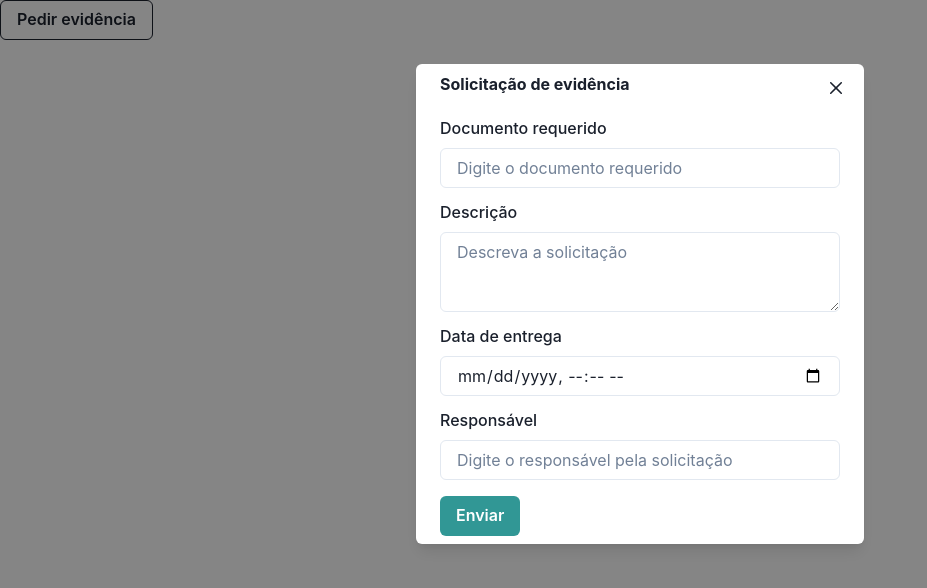
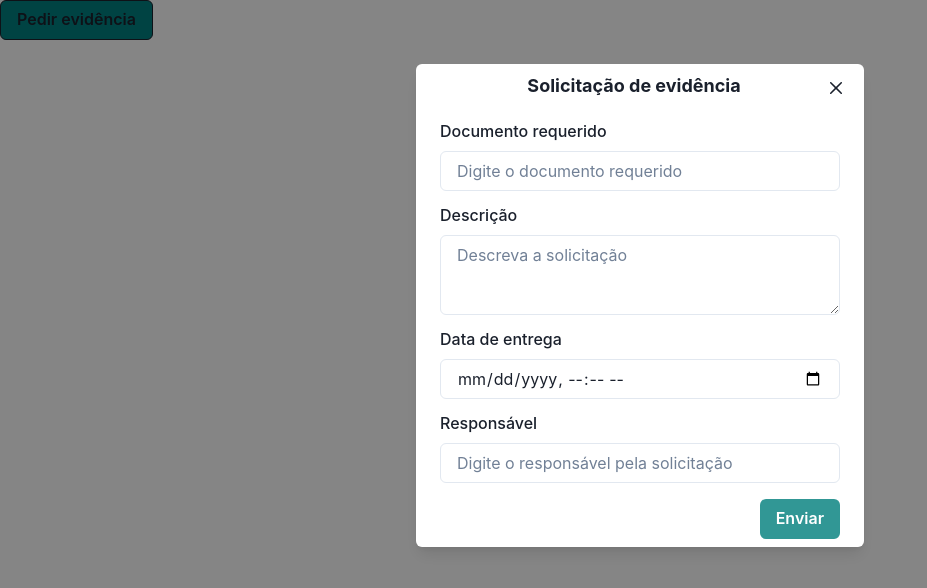
Before and after one commit to BuzzTech-API/API_ADS_3SEMESTRE_2023.2, a React (Create React App) app in the folder src/frontend/my-app/: page / in a window 1280 px wide. Both pictures are taken after a click on the button "Pedir evidência". Shown: the top 588 px of the page, without its empty margins (0-927 px from the left). Built offline with nearby package versions, Linux system fonts and the light colour scheme.

Commit message:
Update Modal

```diff
--- a/src/frontend/my-app/src/components/Modal/ModalPage.tsx
+++ b/src/frontend/my-app/src/components/Modal/ModalPage.tsx
@@ -9,9 +9,9 @@ export const ModalSolicitaEvidencia = () =>{
     return (
 
             <>
-            <Button onClick={onOpen} colorScheme="dark" variant='outline'>Pedir evidência</Button>
+            <Button bg='teal' onClick={onOpen} colorScheme="dark" variant='outline'>Pedir evidência</Button>
                 <ModalGeneric isOpen={isOpen} onClose={onClose}>
-            <FormLabel><strong>Solicitação de evidência</strong></FormLabel>
+            <FormLabel textAlign="center" fontSize="large"><strong>Solicitação de evidência</strong></FormLabel>
                 <FormLabel pt={3}>Documento requerido</FormLabel>
                 <Input placeholder='Digite o documento requerido' size='md' />
 
@@ -24,7 +24,7 @@ export const ModalSolicitaEvidencia = () =>{
                 <FormLabel pt={3}>Responsável</FormLabel>
                 <Input mb={4}placeholder='Digite o responsável pela solicitação' size='md' />
 
-                <Button colorScheme='teal' variant='solid'>Enviar</Button>
+                <Button display="flex" ml="auto" colorScheme='teal' variant='solid'>Enviar</Button>
         </ModalGeneric></>
 
     );
```
